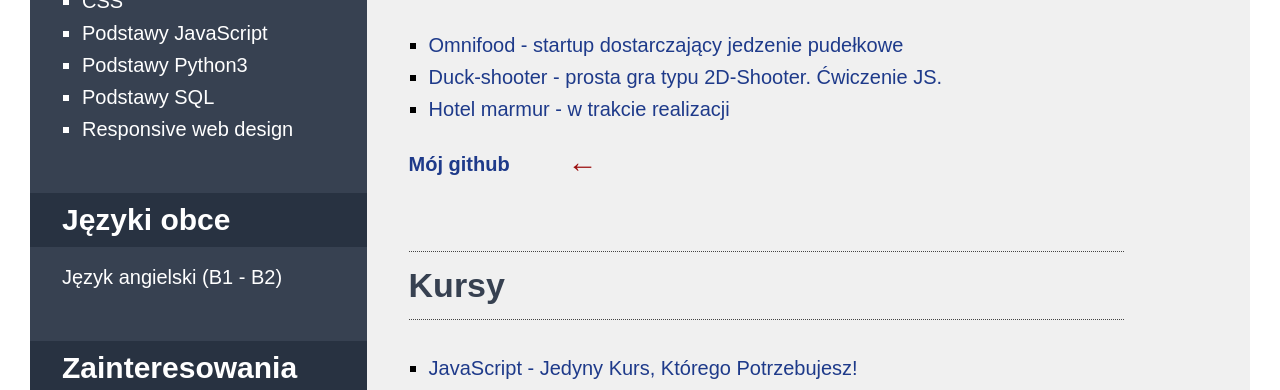
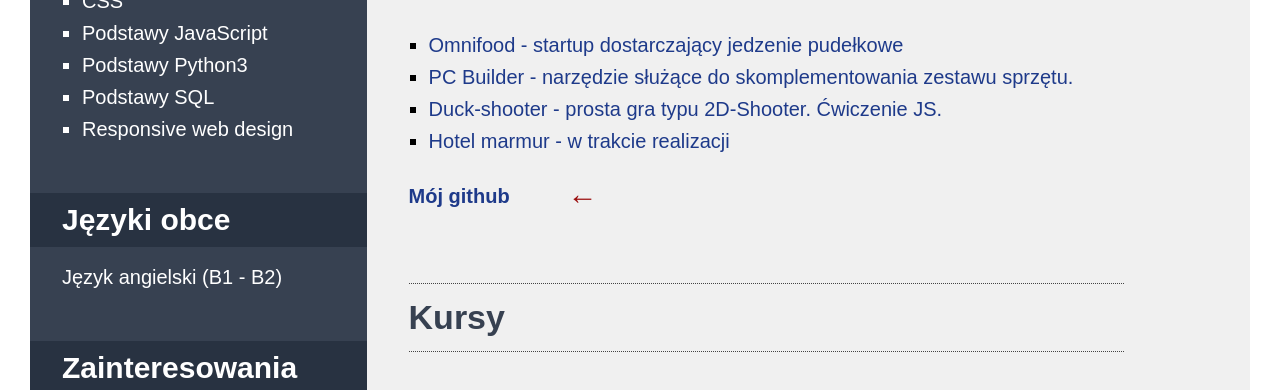
Before and after one commit to mako3577/personal-website, a plain HTML site: page index.html in a window 1280 px wide. Shown: the part 710-1100 px from the top of the page. Drawn offline with Linux system fonts and the light colour scheme.

Commit message:
Update index.html
- pc builder - new project

```diff
--- a/index.html
+++ b/index.html
@@ -83,6 +83,14 @@ spełnić plan w całości.</p>
                   target="blank"
                   class="project-link link"
                   >Omnifood - startup dostarczający jedzenie pudełkowe</a
+                >
+              </li>
+                            <li class="project">
+                <a
+                  href="https://pc-configurator.netlify.app"
+                  target="blank"
+                  class="project-link link"
+                  >PC Builder - narzędzie służące do skomplementowania zestawu sprzętu.</a
                 >
               </li>
               <li class="project">
```
